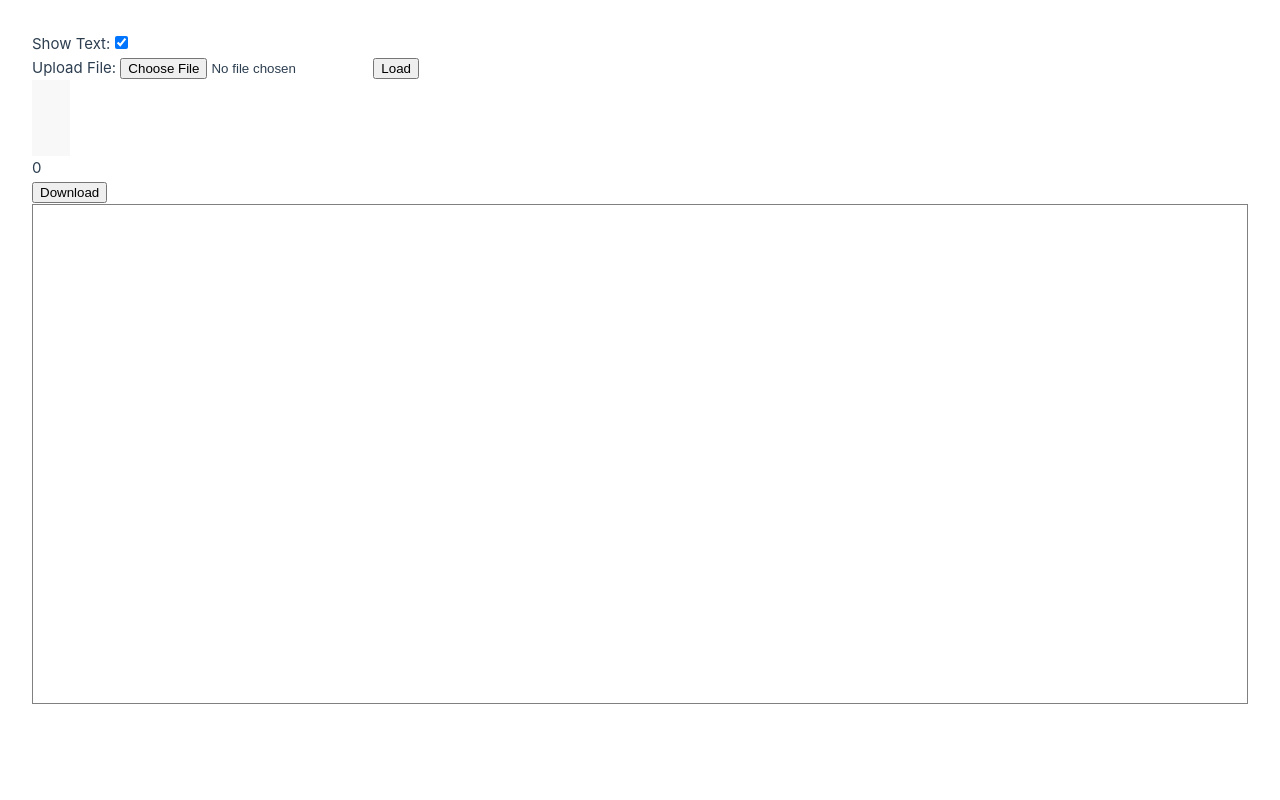
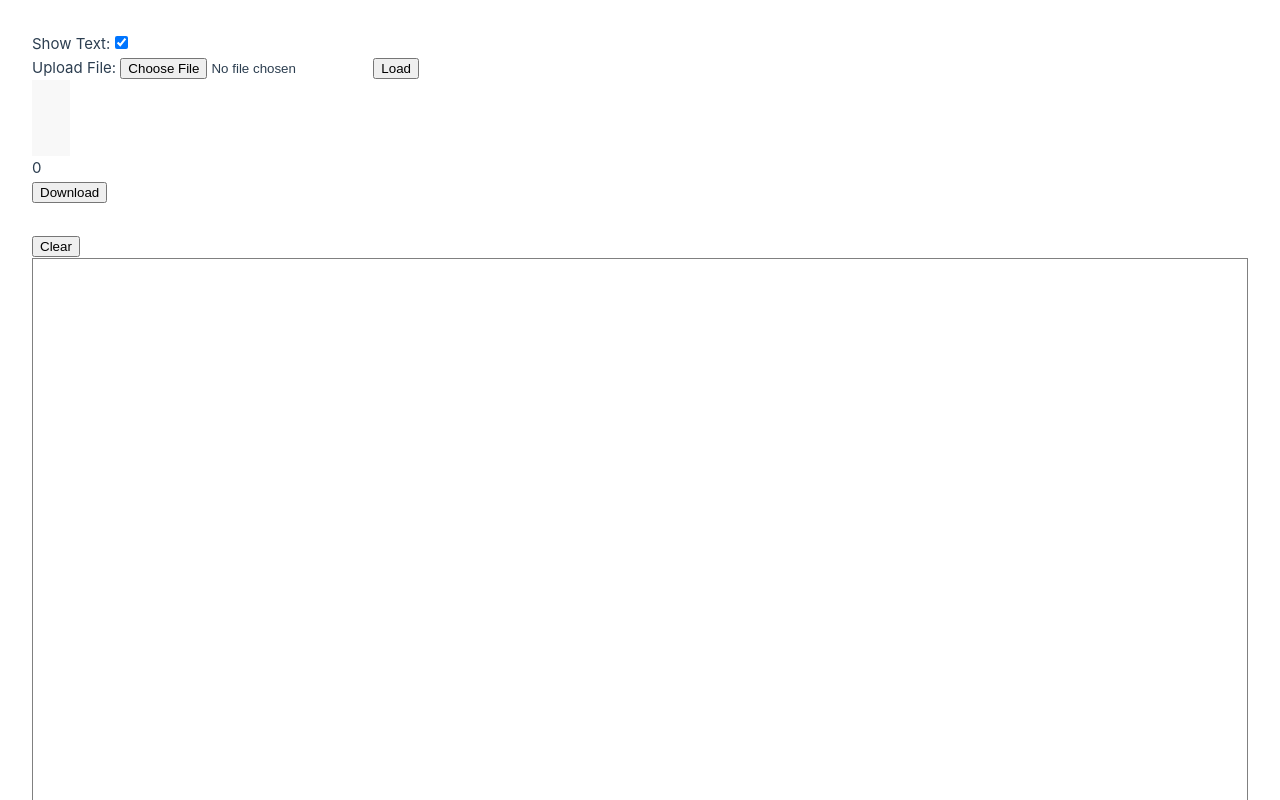
Before and after one commit to sujoykroy/picscript, a Vue app: page / in a window 1280 px wide. Shown: the top 800 px of the page. Built offline with nearby package versions, Linux system fonts and the light colour scheme.

Commit message:
drawing is improved on image editor

```diff
--- a/src/assets/base.css
+++ b/src/assets/base.css
@@ -36,6 +36,7 @@
     --section-gap: 160px;
 }
 
+/*
 @media (prefers-color-scheme: dark) {
     :root {
         --color-background: var(--vt-c-black);
@@ -48,7 +49,7 @@
         --color-heading: var(--vt-c-text-dark-1);
         --color-text: var(--vt-c-text-dark-2);
     }
-}
+}*/
 
 *,
 *::before,
--- a/src/components/PicImageEditor.vue
+++ b/src/components/PicImageEditor.vue
@@ -1,6 +1,7 @@
 <script setup>
 import { ref } from 'vue'
 const mousePressed = ref(false)
+const svgContainer = ref()
 
 class Shape {
     constructor() {
@@ -8,46 +9,93 @@ class Shape {
     }
 
     addPoint(x, y) {
-        console.log('g', x, y)
+        if (x == null || y == null) return
         this.points.push({ x: x, y: y })
+    }
+
+    addPointFromEvent(event, targetElem) {
+        let x, y
+        if (event.touches && event.touches.length) {
+            x = event.touches[0].clientX
+            y = event.touches[0].clientY
+        } else {
+            x = event.clientX
+            y = event.clientY
+        }
+        let targetRect = targetElem.getBoundingClientRect()
+        x -= targetRect.left
+        y -= targetRect.top
+        this.addPoint((100 * x) / targetRect.width, (100 * y) / targetRect.height)
     }
 
     get flatPoints() {
         let points = []
         for (let point of this.points) {
-            points.push(point.x)
-            points.push(point.y)
+            points.push(`${point.x}, ${point.y}`)
         }
-        return points.join(',')
+        return points.join(' ')
     }
 }
 
 const shapes = ref([])
 
 function onMouseUp(event) {
+    document.body.style.overflow = ''
     mousePressed.value = false
 }
 
 function onMouseDown(event) {
+    document.body.style.overflow = 'hidden'
     shapes.value.push(new Shape())
-    shapes.value.at(-1).addPoint(event.offsetX, event.offsetY)
+    shapes.value.at(-1).addPointFromEvent(event, svgContainer.value)
     mousePressed.value = true
 }
 
 function onMouseMove(event) {
     if (!mousePressed.value) return
-    shapes.value.at(-1).addPoint(event.offsetX, event.offsetY)
+    shapes.value.at(-1).addPointFromEvent(event, svgContainer.value)
 }
 </script>
 
 <template>
+    <div>
+        <div style="width: 2em; height: 2em">
+            <svg
+                version="1.1"
+                width="100%"
+                height="100%"
+                xmlns="http://www.w3.org/2000/svg"
+                viewBox="0 0 100 100"
+                preserveAspectRatio="none"
+            >
+                <polyline
+                    v-for="shape of shapes"
+                    :points="shape.flatPoints"
+                    fill="none"
+                    stroke="blue"
+                    stroke-width="5"
+                />
+            </svg>
+        </div>
+        <button @click="shapes = []">Clear</button>
         <div
             @mousedown="onMouseDown"
             @mouseup="onMouseUp"
+            @touchstart="onMouseDown"
+            @touchend="onMouseUp"
             @mousemove="onMouseMove"
+            @touchmove="onMouseMove"
             style="border: 1px solid gray; height: 100%; width: 100%"
         >
-        <svg version="1.1" width="100%" height="100%" xmlns="http://www.w3.org/2000/svg">
+            <svg
+                version="1.1"
+                width="100%"
+                height="100%"
+                xmlns="http://www.w3.org/2000/svg"
+                viewBox="0 0 100 100"
+                preserveAspectRatio="none"
+                ref="svgContainer"
+            >
                 <polyline
                     v-for="shape of shapes"
                     :points="shape.flatPoints"
@@ -56,4 +104,5 @@ function onMouseMove(event) {
                 />
             </svg>
         </div>
+    </div>
 </template>
```
Also changed, not shown: 7 other files (tests, documents, lock files or other folders). Lines whose indentation alone changed are shown as unchanged.
